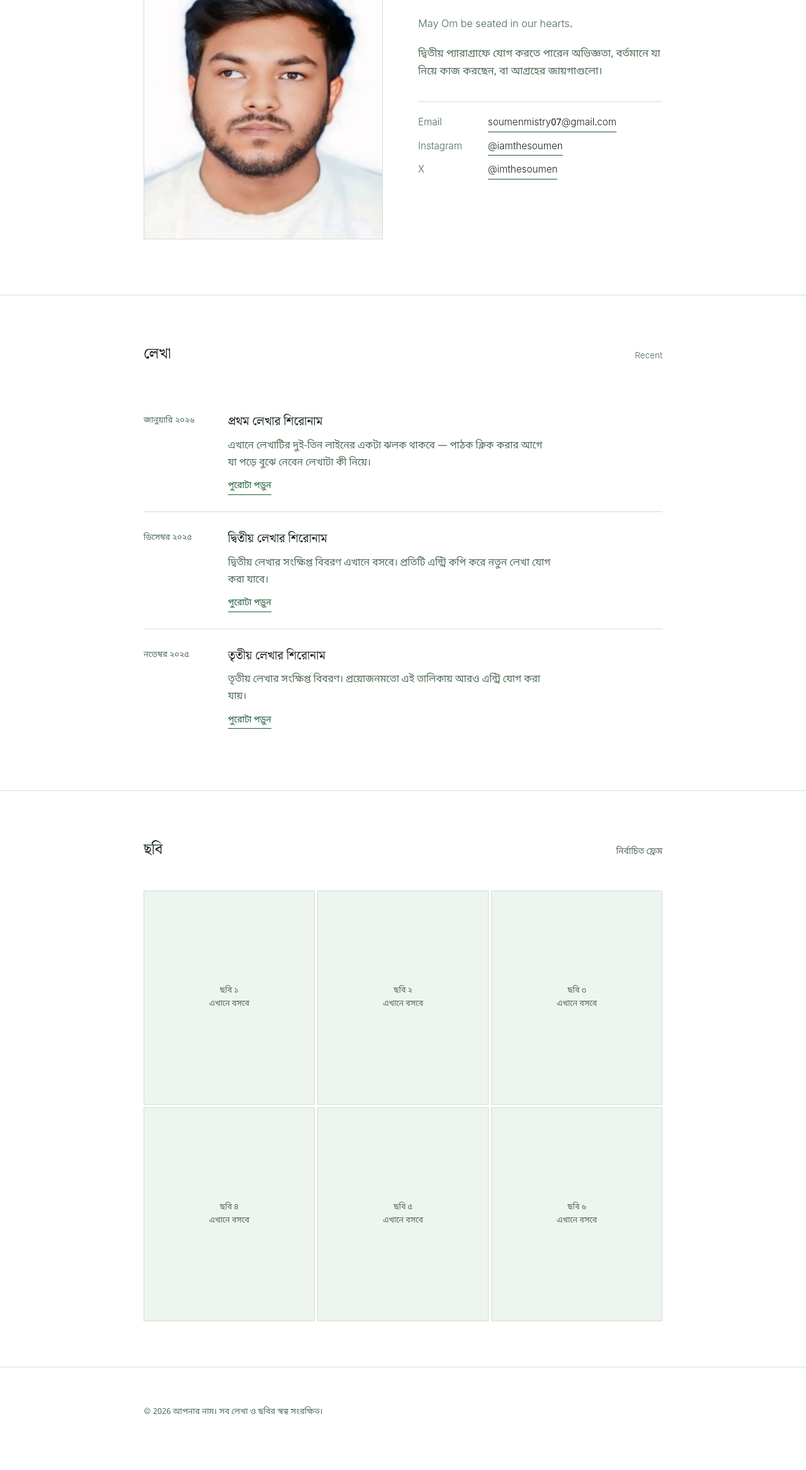
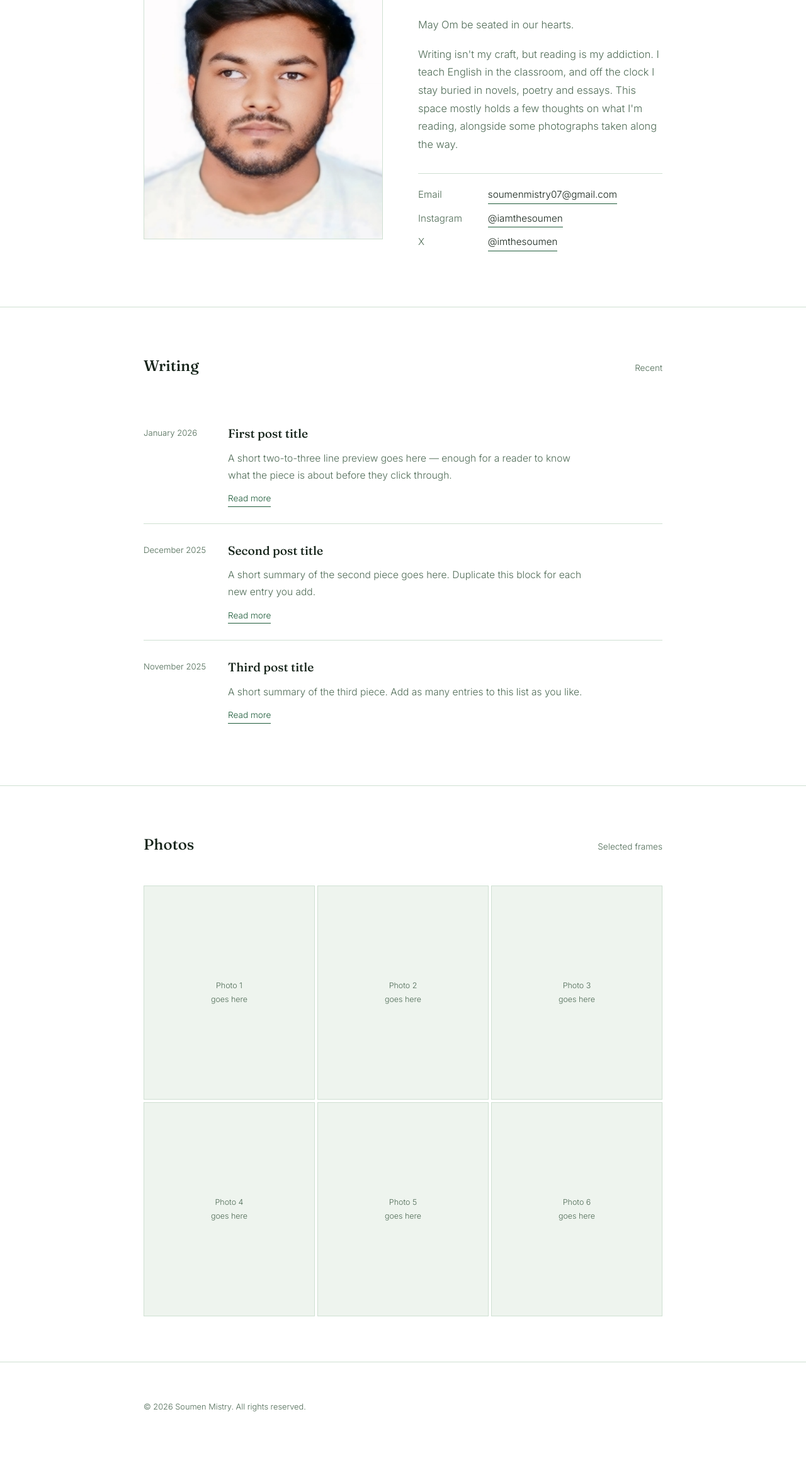
Before and after one commit to iamthesoumen/iamthesoumen.github.io, a plain HTML site: page index.html in a window 1280 px wide. Shown: the part 229-2563 px from the top of the page at 63% size. Drawn offline with Linux system fonts and the light colour scheme.

Commit message:
Add files via upload

```diff
--- a/index.html
+++ b/index.html
@@ -1,12 +1,12 @@
 <!DOCTYPE html>
-<html lang="bn">
+<html lang="en">
 <head>
 <meta charset="UTF-8">
 <meta name="viewport" content="width=device-width, initial-scale=1, viewport-fit=cover">
-<title>SOUMEN MISTRY — লেখা ও ছবি</title>
+<title>Soumen Mistry — Writing & Photography</title>
 <link rel="preconnect" href="https://fonts.googleapis.com">
 <link rel="preconnect" href="https://fonts.gstatic.com" crossorigin>
-<link href="https://fonts.googleapis.com/css2?family=Noto+Serif+Bengali:wght@400;500;600&family=Noto+Sans+Bengali:wght@300;400;500&display=swap" rel="stylesheet">
+<link href="https://fonts.googleapis.com/css2?family=Fraunces:wght@400;500;600&family=Inter:wght@300;400;500&display=swap" rel="stylesheet">
 <style>
 
   :root {
@@ -19,8 +19,8 @@
     --accent: #1f5c3a;
     --accent-soft: #2f7a4d;
 
-    --font-serif: "Noto Serif Bengali", "Fraunces", Georgia, serif;
-    --font-sans: "Noto Sans Bengali", "Inter", -apple-system, sans-serif;
+    --font-serif: "Fraunces", Georgia, serif;
+    --font-sans: "Inter", -apple-system, sans-serif;
 
     box-sizing: border-box;
     padding-top: env(safe-area-inset-top, 0px);
@@ -118,7 +118,7 @@
     color: var(--accent);
   }
 
-  /* ---------- hero ---------- */
+  /* ---------- home / hero ---------- */
 
   .home {
     padding: 64px 0 88px;
@@ -322,7 +322,7 @@
     width: 100%;
     height: 100%;
     object-fit: cover;
-    filter: grayscale(100%);
+    filter: grayscale(0%);
     transition: transform .5s ease;
   }
 
@@ -339,44 +339,10 @@
     .gallery { grid-template-columns: repeat(2, 1fr); }
   }
 
-  /* ---------- about ---------- */
-
-  .about-body {
-    display: grid;
-    grid-template-columns: 1fr;
-    gap: 20px;
-    max-width: 62ch;
-  }
-
-  .about-body p {
-    margin: 0;
-    color: var(--ink-soft);
-    font-size: 1rem;
-  }
-
-  /* ---------- contact / footer ---------- */
-
   footer.site {
     padding: 60px 0 80px;
     border-top: 1px solid var(--line);
   }
-
-  footer.site h2 {
-    font-family: var(--font-serif);
-    font-weight: 500;
-    font-size: 1.4rem;
-    margin: 0 0 18px;
-  }
-
-  .contact-links {
-    display: flex;
-    flex-wrap: wrap;
-    gap: 10px 22px;
-    font-size: 0.95rem;
-    margin-bottom: 40px;
-  }
-
-  .contact-links a { text-decoration: none; border-bottom: 1px solid var(--accent); padding-bottom: 1px; color: var(--ink); }
 
   .fineprint {
     font-size: 0.8rem;
@@ -393,7 +359,7 @@
 
 <header class="site">
   <div class="wrap header-row">
-    <a class="brand" href="#top"><!-- এখানে আপনার নাম --> SOUMEN MISTRY </a>
+    <a class="brand" href="#top">Soumen Mistry</a>
     <nav class="primary">
       <a href="#top">Home</a>
       <a href="#writing">Writing</a>
@@ -408,21 +374,17 @@
     <section class="home">
       <div class="home-grid">
 
-        <!-- মূল ছবি — <img src="আপনার-ছবির-লিংক"> বসিয়ে placeholder সরিয়ে দিন -->
         <div class="home-photo">
-          <img src="20260604_154251.jpg" alt="SOUMEN MISTRY">
+          <img src="20260604_154251.jpg" alt="Soumen Mistry">
         </div>
 
         <div class="home-info">
-          <!-- নাম -->
-          <h1>SOUMEN MISTRY</h1>
-          <!-- এক লাইনে কী করেন -->
-          <p class="home-role">B.A (Hon's) in English </p>
+          <h1>Soumen Mistry</h1>
+          <p class="home-role">B.A (Hons) in English</p>
 
           <div class="home-about">
-            <!-- নিজের সম্পর্কে বিস্তারিত — কে আপনি, কী করেন -->
             <p>May Om be seated in our hearts.</p>
-            <p>দ্বিতীয় প্যারাগ্রাফে যোগ করতে পারেন অভিজ্ঞতা, বর্তমানে যা নিয়ে কাজ করছেন, বা আগ্রহের জায়গাগুলো।</p>
+            <p>Writing isn't my craft, but reading is my addiction. I teach English in the classroom, and off the clock I stay buried in novels, poetry and essays. This space mostly holds a few thoughts on what I'm reading, alongside some photographs taken along the way.</p>
           </div>
 
           <ul class="home-contact">
@@ -439,35 +401,34 @@
   <section class="block" id="writing">
     <div class="wrap">
       <div class="block-head">
-        <h2>লেখা</h2>
+        <h2>Writing</h2>
         <span>Recent</span>
       </div>
 
-      <!-- প্রতিটি লেখার এন্ট্রি একটি .post ব্লক — চাইলে href-এ আসল পোস্টের লিংক দিন -->
       <a class="post" href="#">
-        <time>জানুয়ারি ২০২৬</time>
+        <time>January 2026</time>
         <div>
-          <h3>প্রথম লেখার শিরোনাম</h3>
-          <p>এখানে লেখাটির দুই-তিন লাইনের একটা ঝলক থাকবে — পাঠক ক্লিক করার আগে যা পড়ে বুঝে নেবেন লেখাটা কী নিয়ে।</p>
-          <span class="read">পুরোটা পড়ুন</span>
+          <h3>First post title</h3>
+          <p>A short two-to-three line preview goes here — enough for a reader to know what the piece is about before they click through.</p>
+          <span class="read">Read more</span>
         </div>
       </a>
 
       <a class="post" href="#">
-        <time>ডিসেম্বর ২০২৫</time>
+        <time>December 2025</time>
         <div>
-          <h3>দ্বিতীয় লেখার শিরোনাম</h3>
-          <p>দ্বিতীয় লেখার সংক্ষিপ্ত বিবরণ এখানে বসবে। প্রতিটি এন্ট্রি কপি করে নতুন লেখা যোগ করা যাবে।</p>
-          <span class="read">পুরোটা পড়ুন</span>
+          <h3>Second post title</h3>
+          <p>A short summary of the second piece goes here. Duplicate this block for each new entry you add.</p>
+          <span class="read">Read more</span>
         </div>
       </a>
 
       <a class="post" href="#">
-        <time>নভেম্বর ২০২৫</time>
+        <time>November 2025</time>
         <div>
-          <h3>তৃতীয় লেখার শিরোনাম</h3>
-          <p>তৃতীয় লেখার সংক্ষিপ্ত বিবরণ। প্রয়োজনমতো এই তালিকায় আরও এন্ট্রি যোগ করা যায়।</p>
-          <span class="read">পুরোটা পড়ুন</span>
+          <h3>Third post title</h3>
+          <p>A short summary of the third piece. Add as many entries to this list as you like.</p>
+          <span class="read">Read more</span>
         </div>
       </a>
     </div>
@@ -476,28 +437,26 @@
   <section class="block" id="photos">
     <div class="wrap">
       <div class="block-head">
-        <h2>ছবি</h2>
-        <span>নির্বাচিত ফ্রেম</span>
+        <h2>Photos</h2>
+        <span>Selected frames</span>
       </div>
 
-      <!-- প্রতিটি .frame-এর ভেতরে <img src="আপনার-ছবির-লিংক"> বসিয়ে placeholder সরিয়ে দিন -->
       <div class="gallery">
-        <div class="frame"><span class="ph-label">ছবি ১<br>এখানে বসবে</span></div>
-        <div class="frame"><span class="ph-label">ছবি ২<br>এখানে বসবে</span></div>
-        <div class="frame"><span class="ph-label">ছবি ৩<br>এখানে বসবে</span></div>
-        <div class="frame"><span class="ph-label">ছবি ৪<br>এখানে বসবে</span></div>
-        <div class="frame"><span class="ph-label">ছবি ৫<br>এখানে বসবে</span></div>
-        <div class="frame"><span class="ph-label">ছবি ৬<br>এখানে বসবে</span></div>
+        <div class="frame"><span class="ph-label">Photo 1<br>goes here</span></div>
+        <div class="frame"><span class="ph-label">Photo 2<br>goes here</span></div>
+        <div class="frame"><span class="ph-label">Photo 3<br>goes here</span></div>
+        <div class="frame"><span class="ph-label">Photo 4<br>goes here</span></div>
+        <div class="frame"><span class="ph-label">Photo 5<br>goes here</span></div>
+        <div class="frame"><span class="ph-label">Photo 6<br>goes here</span></div>
       </div>
     </div>
   </section>
-
 
 </main>
 
 <footer class="site">
   <div class="wrap">
-    <div class="fineprint">© <span id="year"></span> আপনার নাম। সব লেখা ও ছবির স্বত্ব সংরক্ষিত।</div>
+    <div class="fineprint">© <span id="year"></span> Soumen Mistry. All rights reserved.</div>
   </div>
 </footer>
 
```
